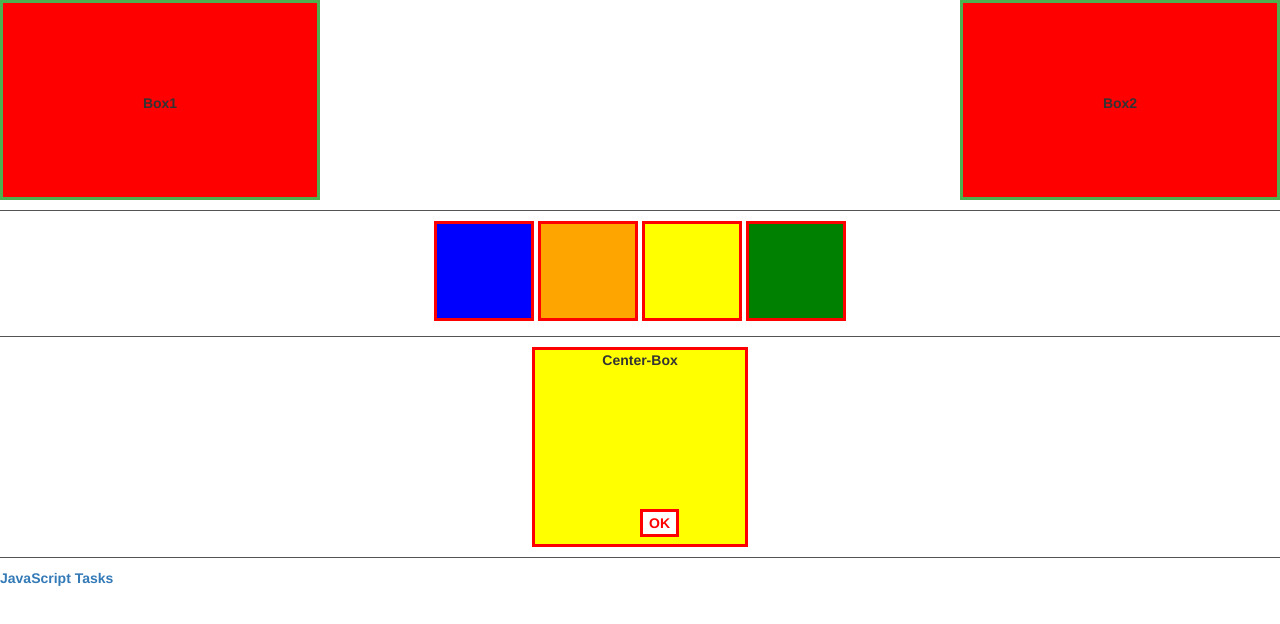
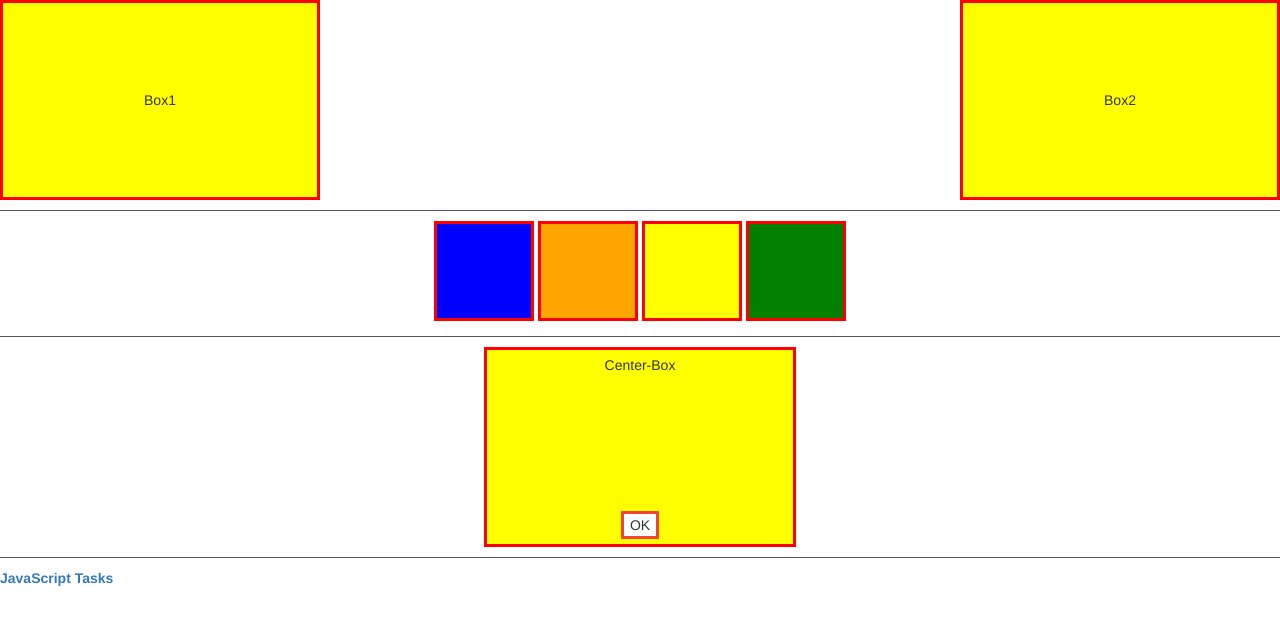
Before and after one commit to viki27/jstasks, a plain HTML site: page index.html in a window 1280 px wide. Drawn offline with nearby package versions, Linux system fonts and the light colour scheme.

Commit message:
used min,max height

```diff
--- a/css/block.css
+++ b/css/block.css
@@ -1,3 +1,10 @@
+.container {
+    width:70%;
+    margin:0px auto;
+    position:relative;
+    text-align:center;
+}
+
 .block {
     height:100px;
     width:100px;
@@ -5,7 +12,9 @@
 }
 
 .bigblock {
-    height:200px;
+    min-height:200px;
+    max-height: inherit;
+    height: inherit;
     width:25%;
     display:inline-block;
 }
@@ -56,13 +65,6 @@
     clear:both;
 }
 
-.container {
-    width:70%;
-    margin:0px auto;
-    position:relative;
-    text-align:center;
-}
-
 .textCenter {
     text-align:center;
     vertical-align: middle;
@@ -84,6 +86,13 @@
     text-decoration:none;
 }
 
+.conteiner {
+    width:70%;
+    margin:0px auto;
+    position:relative;
+    text-align:center;
+}
+
 a:hover, a:active {
     color:red;
     text-decoration:none;
@@ -103,7 +112,6 @@ a:hover, a:active {
 }
 
 .okbuttondisplay {
-    position:absolute;
     bottom:10px;
 }
 
@@ -119,3 +127,40 @@ a:hover, a:active {
 .bordr {
     border:3px solid red;
 }
+
+.divtable {
+    display: table;
+    margin: 0 auto;
+}
+
+.divrowtext {
+    display: table-row;
+    text-align: center;
+
+}
+
+.divrowbutton {
+    display: table-row;
+    text-align: center;
+}
+
+.divtext {
+    display: table-cell;
+    vertical-align: top;
+    padding-top: 5px;
+}
+
+.divtextcenter {
+    display: table-cell;
+    vertical-align: middle;
+}
+
+.divbutton {
+    display: table-cell;
+    vertical-align: bottom;
+    padding-bottom: 5px;
+}
+
+.divhorizontal {
+    display: inline-block;
+}
--- a/index.html
+++ b/index.html
@@ -12,23 +12,46 @@
 	<body>
 		<div class="container-fluid">
 			<div class="row">
-				<div class="bigblock floating-left red border"><p class="textCenter"><b>Box1</b></p></div>
-				<div class="bigblock floating-right red border"><p class="textCenter"><b>Box2</b></p></div>
+				<div class="divtable bigblock floating-left yellow bordr">
+					<div class="divrowtext">
+						<div class="divtextcenter">
+							<div class="divhorizontal">Box1</div>
+						</div>
+					</div>
+				</div>
+				<div class="divtable bigblock floating-right yellow bordr">
+					<div class="divrowtext">
+						<div class="divtextcenter">
+							<div class="divhorizontal">Box2</div>
+						</div>
+					</div>
+				</div>
 			</div>
 		</div>
 		<p class="clear"></p>
 		<p class="line"></p>
-		<div class="container">
+		<div class="conteiner">
 	 		<div class="block blue bordr"></div>
 		    <div class="block orange bordr"></div>
 			<div class="block yellow bordr"></div>
 			<div class="block green bordr"></div>
 		</div>
 		<p class="line"></p>
-		<div class="container">
-			<div class="bigblock yellow bordr"><p><b>Center-Box</b></p>
-			<button class="buttonbg okbuttondisplay redcolor bordr"><b>OK</b></button>
+		<div class="container-fluid">
+			<div class="divtable bigblock yellow bordr">
+			<div class="divrowtext">
+				<div class="divtext">
+					<div class="divhorizontal">Center-Box</div>
+				</div>
 			</div>
+			<div class="divrowbutton">
+				<div class="divbutton">
+					<div class="divhorizontal">
+					<button class="buttonbg">OK</button>
+					</div>
+				</div>
+			</div>
+		</div>
 		</div>
 		<p class="line"></p>
 		<a class="noUnderline" href="vowel.html"><b>JavaScript Tasks</b></a>
```
